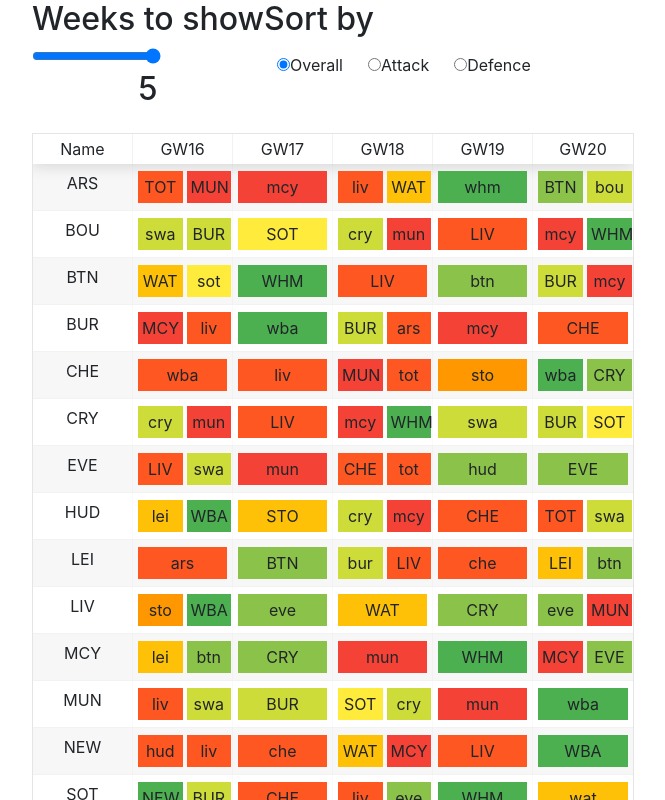
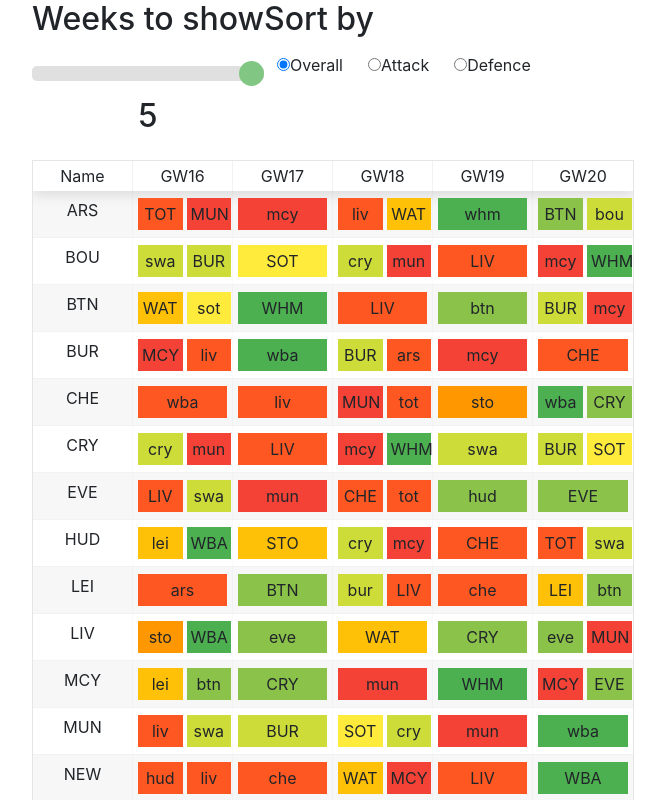
Before and after one commit to sheraz-sarwar/fixture-ticker, a React (Create React App) app: page / in a window 1280 px wide. Shown: the top 800 px of the page, without its empty margins (38-703 px from the left). Built offline with nearby package versions, Linux system fonts and the light colour scheme.

Commit message:
Add some very simple styling, mostly for the slider input

```diff
--- /dev/null
+++ b/src/index.css
@@ -0,0 +1,34 @@
+.slider {
+  -webkit-appearance: none;
+  margin-top: 20px;
+  width: 100%;
+  height: 15px;
+  border-radius: 5px;
+  background: #d3d3d3;
+  outline: none;
+  opacity: 0.7;
+  -webkit-transition: .2s;
+  transition: opacity .2s;
+}
+
+.slider::-webkit-slider-thumb {
+  -webkit-appearance: none;
+  appearance: none;
+  width: 25px;
+  height: 25px;
+  border-radius: 50%;
+  background: #4CAF50;
+  cursor: pointer;
+}
+
+.slider::-moz-range-thumb {
+  width: 25px;
+  height: 25px;
+  border-radius: 50%;
+  background: #4CAF50;
+  cursor: pointer;
+}
+
+.margin-top {
+  margin-top: 10px;
+}
--- a/src/index.js
+++ b/src/index.js
@@ -4,6 +4,7 @@ import { Provider } from 'react-redux';
 import { createStore } from 'redux';
 import reducer from './reducer';
 import App from './App';
+import './index.css';
 
 let store = createStore(reducer);
 
```
